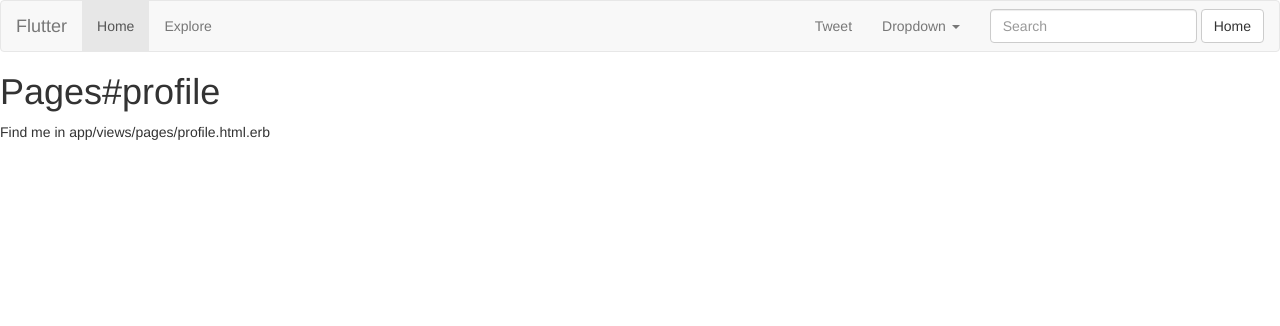
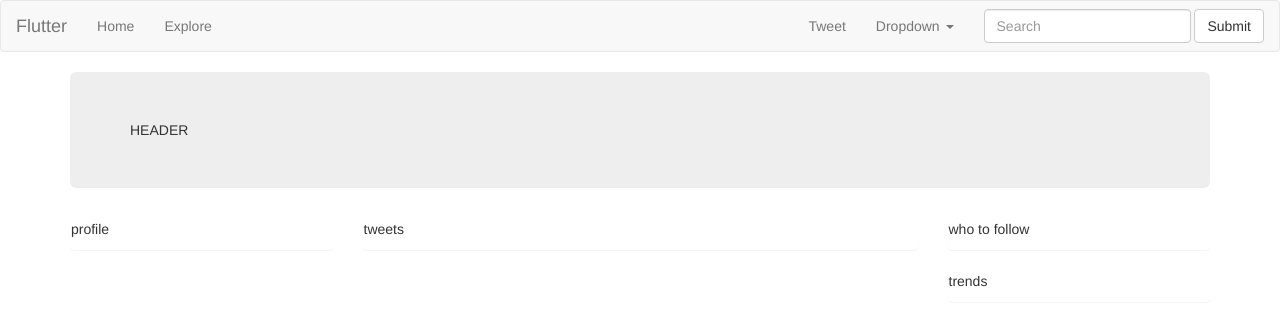
Before and after one commit to iccir919/flutter, a Rails app: page /profile in a window 1280 px wide. Shown: the top 326 px of the page. Run offline with Rails 7, Linux system fonts and the light colour scheme; style sheets or scripts are compiled from the project's sources; some libraries are stand-ins or nearby versions.

Commit message:
Added grid system, created container for holding grid. Organized home and profile pages

```diff
--- a/app/views/layouts/_nav.html.erb
+++ b/app/views/layouts/_nav.html.erb
@@ -14,27 +14,27 @@
     <!-- Collect the nav links, forms, and other content for toggling -->
     <div class="collapse navbar-collapse" id="bs-example-navbar-collapse-1">
       <ul class="nav navbar-nav">
-        <li class="active"><a href="#">Home <span class="sr-only">(current)</span></a></li>
+        <li><a href="/home">Home <span class="sr-only">(current)</span></a></li>
         <li><a href="#">Explore</a></li>
       </ul>
       <ul class="nav navbar-nav navbar-right">
-          <form class="navbar-form navbar-right" role="search">
+                <form class="navbar-form navbar-right" role="search">
             <div class="form-group">
               <input type="text" class="form-control" placeholder="Search">
             </div>
-            <button type="submit" class="btn btn-default">Home</button>
+            <button type="submit" class="btn btn-default">Submit</button>
           </form>
         <li><a href="#">Tweet</a></li>
         <li class="dropdown">
           <a href="#" class="dropdown-toggle" data-toggle="dropdown" role="button" aria-haspopup="true" aria-expanded="false">Dropdown <span class="caret"></span></a>
           <ul class="dropdown-menu">
-            <li><a href="#">Profile</a></li>
+            <li><a href="/profile">Profile</a></li>
             <li role="separator" class="divider"></li>
             <li><a href="#">Help</a></li>
-             <li role="separator" class="divider"></li>
+            <li role="separator" class="divider"></li>
             <li><a href="#">Settings</a></li>
             <li role="separator" class="divider"></li>
-            <li><a href="#">Logout</a></li>
+            <li><a href="#">Log Out</a></li>
           </ul>
         </li>
       </ul>
--- a/app/views/layouts/application.html.erb
+++ b/app/views/layouts/application.html.erb
@@ -8,7 +8,10 @@
 </head>
 <body>
 <%= render '/layouts/nav' %>
-<%= yield %>
+
+<div class="container">
+    <%= yield %>
+</div>
 
 </body>
 </html>
--- a/app/views/pages/profile.html.erb
+++ b/app/views/pages/profile.html.erb
@@ -1,2 +1,42 @@
-<h1>Pages#profile</h1>
-<p>Find me in app/views/pages/profile.html.erb</p>
+<div class="row">
+    <div class="col-xs-12">
+        <div class="jumbotron">
+            HEADER
+        </div>
+    </div>
+
+</div>
+
+<div class= 'row'>
+    <div class= 'col-xs-3'>
+        <div class= 'panel panel1-default'>
+            <div class= 'panel1-body'>
+                <p>profile</p>
+            </div>
+        </div>
+    </div>
+    <div class= 'col-xs-6'>
+        <div class= 'panel panel1-default'>
+            <div class= 'panel1-body'>
+                <p>tweets</p>
+            </div>
+        </div>
+    </div>
+    <div class= 'col-xs-3'>
+        <div class= 'panel panel1-default'>
+            <div class= 'panel1-body'>
+                <p>who to follow</p>
+            </div>
+        </div>
+    </div>
+</div>
+<!---BEGIN ROW 2--->
+<div class="row">
+    <div class= 'col-xs-3 col-xs-offset-9'>
+        <div class= 'panel panel1-default'>
+            <div class= 'panel1-body'>
+                <p>trends</p>
+            </div>
+        </div>
+    </div>
+</div>
```
Also changed, not shown: app/views/pages/home.html.erb (+33 -2 lines), Gemfile, 1 other file.
